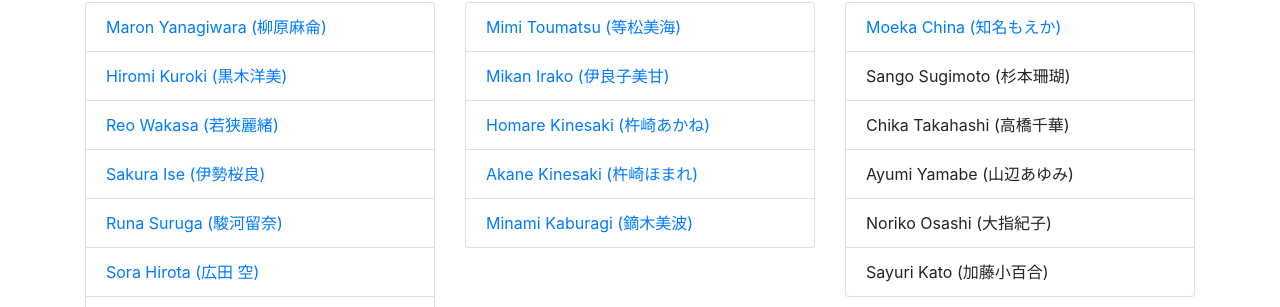
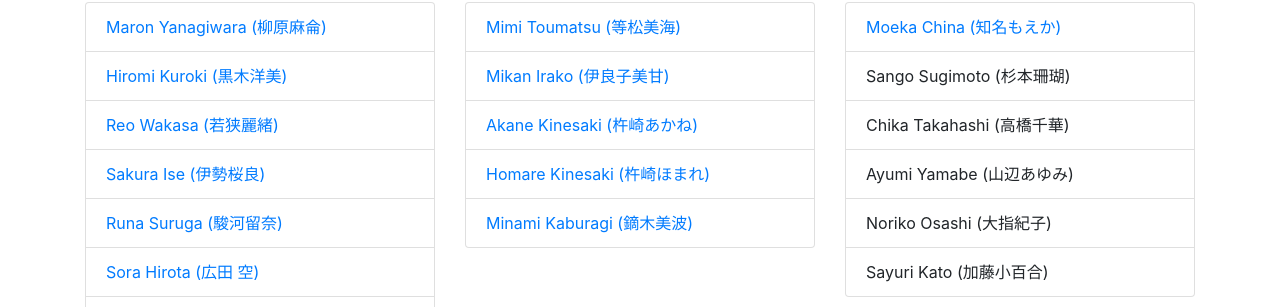
Before and after one commit to TeamHarekaze/TeamHarekaze.github.io, a Jekyll site: the page built from members.html, in a window 1280 px wide and 900 px high, scrolled down 959 px. Shown: the part 145-452 px from the top of the window. Built offline with Jekyll 4.4.1, drawn with Linux system fonts in a browser that asks for light colours; nearby versions of some CDN libraries.

Commit message:
Fix names of Kinesaki sisters

```diff
--- a/members.html
+++ b/members.html
@@ -84,8 +84,8 @@ title: Members
         <ul class="list-group">
           <li class="list-group-item"><a href="https://twitter.com/la2y0wI">Mimi Toumatsu (等松美海)</a></li>
           <li class="list-group-item"><a href="https://twitter.com/_jptomoya">Mikan Irako (伊良子美甘)</a></li>
-          <li class="list-group-item"><a href="https://twitter.com/shunyona">Homare Kinesaki (杵崎あかね)</a></li>
-          <li class="list-group-item"><a href="https://twitter.com/_itto_ki">Akane Kinesaki (杵崎ほまれ)</a></li>
+          <li class="list-group-item"><a href="https://twitter.com/shunyona">Akane Kinesaki (杵崎あかね)</a></li>
+          <li class="list-group-item"><a href="https://twitter.com/_itto_ki">Homare Kinesaki (杵崎ほまれ)</a></li>
           <li class="list-group-item"><a href="https://twitter.com/kyumina8376">Minami Kaburagi (鏑木美波)</a></li>
         </ul>
       </div>
```
